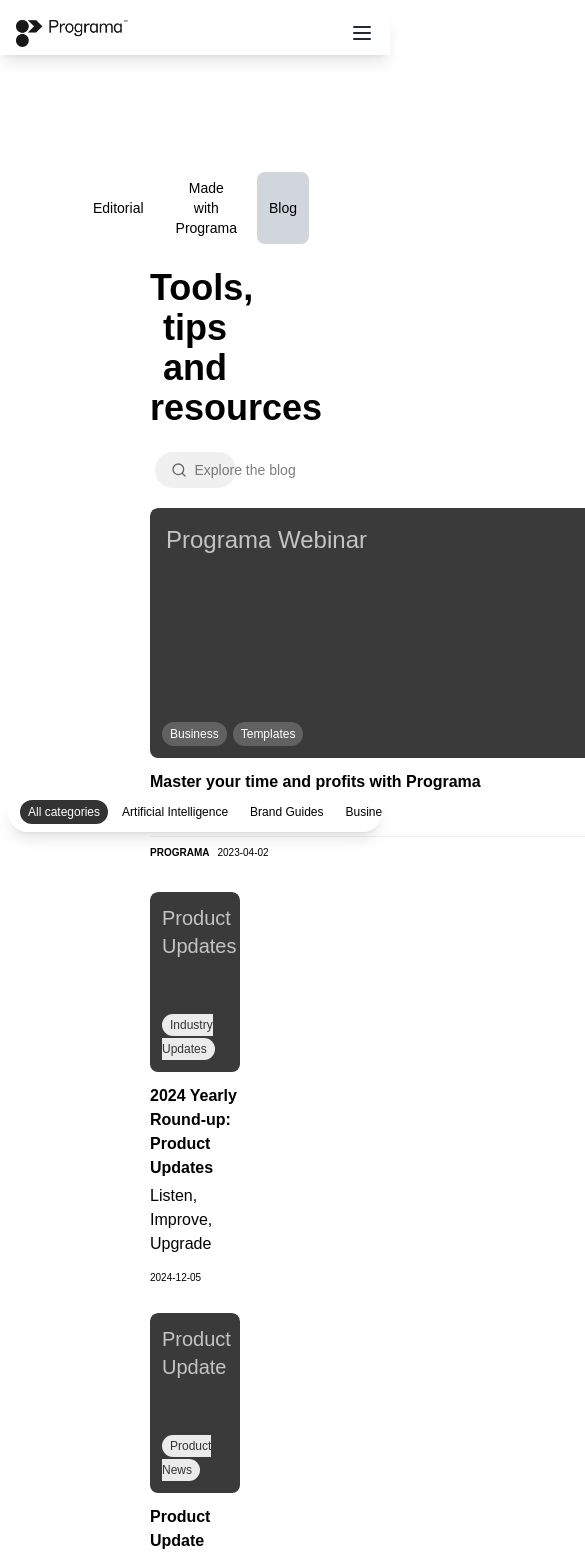
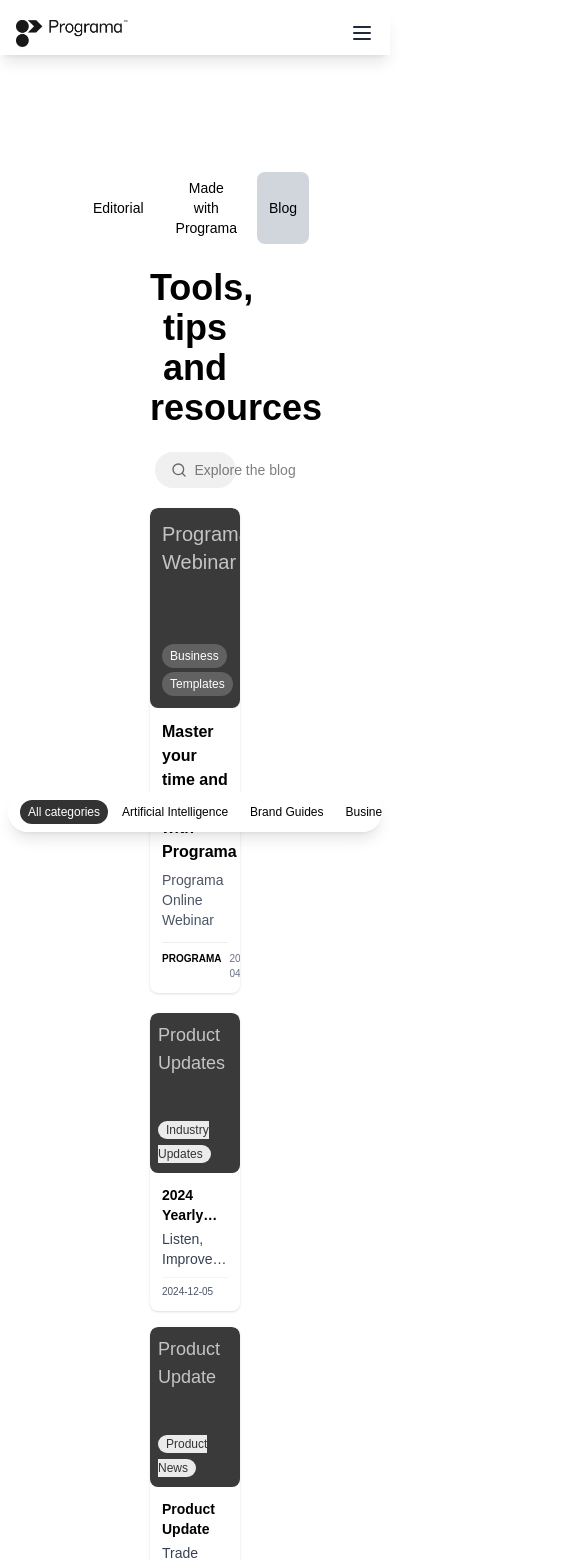
Before and after one commit to salmamehrez85/Programa, a Vue app: page /blog in a window 390 px wide. Shown: the top 1560 px of the page, 585 px wide, since content can reach past the window. Built offline with nearby package versions, Linux system fonts and the light colour scheme.

Commit message:
Responsive Pages

```diff
--- a/src/components/Blog Page/LeftColumn.vue
+++ b/src/components/Blog Page/LeftColumn.vue
@@ -1,29 +1,55 @@
 <template>
   <!-- .left-column-wrapper -->
-  <div class="min-h-full" :style="{ width: `${columnWidth}px` }">
+  <div class="min-h-full w-full" :style="{ maxWidth: columnWidth }">
     <!-- .left-column -->
-    <div class="relative" ref="leftColumn">
+    <div class="relative w-full" ref="leftColumn">
       <!-- .featured-item -->
-      <div class="rounded-lg sm:rounded-xl overflow-hidden bg-white" ref="featuredItem">
+      <div
+        class="rounded-lg sm:rounded-xl overflow-hidden bg-white shadow-sm"
+        ref="featuredItem"
+      >
         <!-- .featured-image -->
-        <div class="h-[250px] sm:h-[350px] md:h-[400px] lg:h-[472px] bg-[#3a3a3a] relative rounded-lg sm:rounded-xl">
+        <div
+          class="h-[200px] sm:h-[250px] md:h-[350px] lg:h-[472px] bg-[#3a3a3a] relative rounded-lg sm:rounded-xl"
+        >
           <!-- .featured-title -->
-          <div class="absolute top-4 left-4 sm:top-5 md:top-6 lg:top-7.5 sm:left-5 md:left-6 lg:left-7.5 text-2xl sm:text-3xl md:text-4xl lg:text-[60px] text-white/70 font-medium">Programa Webinar</div>
+          <div
+            class="absolute top-3 left-3 sm:top-4 md:top-6 lg:top-7 sm:left-4 md:left-6 lg:left-7 text-xl sm:text-2xl md:text-3xl lg:text-5xl text-white/70 font-medium"
+          >
+            Programa Webinar
+          </div>
           <!-- .featured-tags -->
-          <div class="absolute bottom-3 left-3 sm:bottom-4 sm:left-4 md:bottom-5 md:left-5 flex gap-1.5 sm:gap-2 md:gap-2.5">
-            <span v-for="(tag, index) in featuredTags" :key="index" class="px-2 py-1 sm:px-3 sm:py-1.5 md:px-3.5 md:py-1.5 bg-white/20 rounded-[20px] text-xs sm:text-sm text-white">{{ tag }}</span>
+          <div
+            class="absolute bottom-3 left-3 sm:bottom-4 sm:left-4 md:bottom-5 md:left-5 flex flex-wrap gap-1 sm:gap-2 md:gap-2.5"
+          >
+            <span
+              v-for="(tag, index) in featuredTags"
+              :key="index"
+              class="px-2 py-1 sm:px-2.5 sm:py-1 md:px-3 md:py-1.5 bg-white/20 rounded-full text-xs sm:text-sm text-white"
+              >{{ tag }}</span
+            >
           </div>
         </div>
         <!-- .featured-content -->
-        <div class="py-3 sm:py-4 md:py-5">
-          <h2 class="m-0 mb-1.5 sm:mb-2 md:mb-2.5 font-semibold text-base sm:text-lg md:text-xl">Master your time and profits with Programa</h2>
-          <h3 class="m-0 mb-3 sm:mb-4 md:mb-5 text-base sm:text-lg md:text-xl font-normal">Programa Online Webinar</h3>
+        <div class="px-3 sm:px-4 md:px-5 py-3 sm:py-4 md:py-5">
+          <h2
+            class="m-0 mb-1.5 sm:mb-2 md:mb-2.5 font-semibold text-base sm:text-lg md:text-xl"
+          >
+            Master your time and profits with Programa
+          </h2>
+          <h3
+            class="m-0 mb-3 sm:mb-4 md:mb-5 text-sm sm:text-base md:text-lg font-normal text-gray-600"
+          >
+            Programa Online Webinar
+          </h3>
           <!-- .featured-meta -->
-          <div class="flex pt-2 sm:pt-3 md:pt-4 border-t border-[#eee] text-[10px] sm:text-xs">
+          <div
+            class="flex pt-2 sm:pt-3 md:pt-4 border-t border-[#eee] text-[10px] sm:text-xs"
+          >
             <!-- .program-label -->
             <div class="font-semibold mr-2 sm:mr-2.5">PROGRAMA</div>
             <!-- .date -->
-            <div>2023-04-02</div>
+            <div class="text-gray-500">2023-04-02</div>
           </div>
         </div>
       </div>
@@ -32,28 +58,41 @@
 </template>
 
 <script setup>
-import { ref, onMounted, onUnmounted } from 'vue';
+import { ref, onMounted, onUnmounted, computed } from "vue";
 
 const props = defineProps({
   navbarHeight: {
     type: Number,
-    default: 80
-  }
+    default: 80,
+  },
 });
 
 // Featured item tags
-const featuredTags = ['Business', 'Templates'];
+const featuredTags = ["Business", "Templates"];
 
 // Refs for scroll behavior
 const leftColumn = ref(null);
 const featuredItem = ref(null);
 const isLeftColumnFixed = ref(false);
-const columnWidth = ref(708); // Default width
+
+// Responsive column width
+const columnWidth = computed(() => {
+  if (window.innerWidth < 640) {
+    return "100%";
+  } else if (window.innerWidth < 768) {
+    return "100%";
+  } else if (window.innerWidth < 1024) {
+    return "648px";
+  } else {
+    return "650px";
+  }
+});
 
 // Scroll behavior state
 let leftColumnHeight = 0;
 let leftColumnTop = 0;
 let documentHeight = 0;
+let windowWidth = 0;
 
 // Set up scroll behavior
 onMounted(() => {
@@ -61,11 +100,8 @@
   updateMeasurements();
 
   // Add event listeners
-  window.addEventListener('scroll', handleScroll);
-  window.addEventListener('resize', () => {
-    updateMeasurements();
-    handleScroll();
-  });
+  window.addEventListener("scroll", handleScroll);
+  window.addEventListener("resize", handleResize);
 
   // Initial check
   handleScroll();
@@ -73,9 +109,15 @@
 
 // Clean up event listeners on unmount
 onUnmounted(() => {
-  window.removeEventListener('scroll', handleScroll);
-  window.removeEventListener('resize', updateMeasurements);
+  window.removeEventListener("scroll", handleScroll);
+  window.removeEventListener("resize", handleResize);
 });
+
+// Handle resize event
+const handleResize = () => {
+  updateMeasurements();
+  handleScroll();
+};
 
 // Update measurements function
 const updateMeasurements = () => {
@@ -84,13 +126,7 @@
   leftColumnHeight = leftColumn.value.offsetHeight;
   leftColumnTop = leftColumn.value.getBoundingClientRect().top + window.scrollY;
   documentHeight = document.documentElement.scrollHeight;
-
-  // Responsive width adjustment
-  if (window.innerWidth < 768) {
-    columnWidth.value = '100%';
-  } else {
-    columnWidth.value = 708;
-  }
+  windowWidth = window.innerWidth;
 };
 
 // Handle scroll event
@@ -98,13 +134,13 @@
   if (!leftColumn.value) return;
 
   // Don't apply sticky behavior on mobile
-  if (window.innerWidth < 768) {
+  if (windowWidth < 768) {
     if (isLeftColumnFixed.value) {
       isLeftColumnFixed.value = false;
-      leftColumn.value.style.position = 'relative';
-      leftColumn.value.style.top = 'auto';
-      leftColumn.value.style.bottom = 'auto';
-      leftColumn.value.style.width = '100%';
+      leftColumn.value.style.position = "relative";
+      leftColumn.value.style.top = "auto";
+      leftColumn.value.style.bottom = "auto";
+      leftColumn.value.style.width = "100%";
     }
     return;
   }
@@ -117,28 +153,29 @@
   const maxScroll = documentHeight - windowHeight;
 
   // Check if we're near the bottom of the page
-  const isNearBottom = scrollY > maxScroll + 200;
+  const isNearBottom = scrollY > maxScroll - 200;
 
   // Make column sticky when it reaches the navbar
   if (leftColumnRelativeTop <= props.navbarHeight && !isNearBottom) {
     if (!isLeftColumnFixed.value) {
       isLeftColumnFixed.value = true;
 
-      // Fix the left column in place with the stored width
-      leftColumn.value.style.position = 'fixed';
+      // Fix the left column in place with the calculated width
+      leftColumn.value.style.position = "fixed";
       leftColumn.value.style.top = `${props.navbarHeight}px`; // Position it right below navbar
-      leftColumn.value.style.bottom = 'auto';
-      leftColumn.value.style.width = `${columnWidth.value}px`;
+      leftColumn.value.style.bottom = "auto";
+      leftColumn.value.style.width =
+        columnWidth.value === "100%" ? "100%" : columnWidth.value;
     }
   } else {
     if (isLeftColumnFixed.value) {
       isLeftColumnFixed.value = false;
 
       // Return to normal flow but preserve width
-      leftColumn.value.style.position = 'relative';
-      leftColumn.value.style.top = 'auto';
-      leftColumn.value.style.bottom = 'auto';
-      leftColumn.value.style.width = `${columnWidth.value}px`;
+      leftColumn.value.style.position = "relative";
+      leftColumn.value.style.top = "auto";
+      leftColumn.value.style.bottom = "auto";
+      leftColumn.value.style.width = "100%";
     }
   }
 };
--- a/src/components/Blog Page/RightColumn.vue
+++ b/src/components/Blog Page/RightColumn.vue
@@ -1,134 +1,195 @@
 <template>
   <!-- .right-column -->
-    <div class="grid grid-cols-1 sm:grid-cols-2 gap-4 sm:gap-5 content-start" ref="rightColumn">
+  <div
+    class="grid grid-cols-1 sm:grid-cols-2 gap-4 sm:gap-5 lg:gap-6 content-start"
+    ref="rightColumn"
+  >
     <div
       v-for="(item, index) in filteredItems"
       :key="index"
-        class="rounded-lg sm:rounded-xl overflow-hidden bg-white"
+      class="rounded-lg sm:rounded-xl overflow-hidden bg-white shadow-sm hover:shadow-md transition-shadow duration-200"
     >
       <!-- .item-image -->
-        <div class="h-[180px] sm:h-[200px] md:h-[228px] w-full sm:w-auto md:w-full lg:w-[342px] relative rounded-lg sm:rounded-xl" :class="{
+      <div
+        class="h-[160px] sm:h-[180px] md:h-[200px] lg:h-[228px] w-full relative rounded-lg sm:rounded-xl"
+        :class="{
           'bg-[#3a3a3a]': item.colorClass === 'bg-dark',
           'bg-[#ffffaa]': item.colorClass === 'bg-yellow',
-          'bg-[#f5f5f5]': item.colorClass === 'bg-light'
-        }">
+          'bg-[#f5f5f5]': item.colorClass === 'bg-light',
+        }"
+      >
         <!-- .item-title -->
-          <div class="absolute top-3 left-3 sm:top-4 sm:left-4 md:top-5 md:left-5 text-xl sm:text-2xl md:text-[28px] font-medium" :class="{
+        <div
+          class="absolute top-2 left-2 sm:top-3 sm:left-3 md:top-4 md:left-4 lg:top-5 lg:left-5 text-lg sm:text-xl md:text-2xl lg:text-[28px] font-medium"
+          :class="{
             'text-white/70': item.colorClass === 'bg-dark',
-            'text-black/70': item.colorClass === 'bg-yellow' || item.colorClass === 'bg-light'
-          }">{{ item.title }}</div>
+            'text-black/70':
+              item.colorClass === 'bg-yellow' || item.colorClass === 'bg-light',
+          }"
+        >
+          {{ item.title }}
+        </div>
         <!-- .item-tags -->
-          <div class="absolute bottom-3 left-3 sm:bottom-3.5 sm:left-3.5 md:bottom-4 md:left-4">
-            <span class="px-2 py-1 sm:px-3 sm:py-1.5 md:px-3.5 md:py-1.5 bg-white/90 rounded-[20px] text-xs sm:text-sm text-[#333]">{{ item.tag }}</span>
+        <div
+          class="absolute bottom-2 left-2 sm:bottom-3 sm:left-3 md:bottom-4 md:left-4"
+        >
+          <span
+            class="px-2 py-0.5 sm:px-2.5 sm:py-1 md:px-3 md:py-1.5 bg-white/90 rounded-full text-xs sm:text-sm text-[#333]"
+            >{{ item.tag }}</span
+          >
         </div>
       </div>
       <!-- .item-content -->
-        <div class="py-3 sm:py-4 md:py-5">
-          <h3 class="m-0 mb-1 sm:mb-1.5 text-base sm:text-lg md:text-xl font-semibold">{{ item.heading }}</h3>
-          <h4 class="m-0 mb-2 sm:mb-3 md:mb-4 text-base sm:text-lg md:text-xl font-normal">{{ item.subheading }}</h4>
+      <div class="p-3 sm:p-4 md:p-5">
+        <h3
+          class="m-0 mb-1 sm:mb-1.5 md:mb-2 text-sm sm:text-base md:text-lg lg:text-xl font-semibold line-clamp-2"
+        >
+          {{ item.heading }}
+        </h3>
+        <h4
+          class="m-0 mb-2 sm:mb-2.5 md:mb-3 text-sm sm:text-base md:text-lg font-normal text-gray-700 line-clamp-2"
+        >
+          {{ item.subheading }}
+        </h4>
         <!-- .item-meta -->
-          <div class="pt-1.5 sm:pt-2 md:pt-2.5 text-[10px] sm:text-xs">
+        <div
+          class="pt-1.5 sm:pt-2 md:pt-2.5 border-t border-gray-100 text-[10px] sm:text-xs text-gray-600"
+        >
           <!-- .item-author -->
-            <div v-if="item.author" class="font-semibold mb-1 sm:mb-1.5">{{ item.author }}</div>
+          <div
+            v-if="item.author"
+            class="font-semibold mb-0.5 sm:mb-1 md:mb-1.5"
+          >
+            {{ item.author }}
+          </div>
           <!-- .item-date -->
           <div>{{ item.date }}</div>
         </div>
       </div>
     </div>
+
+    <!-- Empty state when no items match filters -->
+    <div
+      v-if="filteredItems.length === 0"
+      class="col-span-1 sm:col-span-2 p-8 text-center bg-gray-50 rounded-lg"
+    >
+      <p class="text-gray-500 text-lg">No items match your current filters.</p>
+    </div>
   </div>
 </template>
 
 <script setup>
-  import { ref, computed } from 'vue';
+import { ref, computed, watch } from "vue";
+
+// Define emits first before using them
+const emit = defineEmits(["filterChange"]);
 
 const props = defineProps({
   searchQuery: {
     type: String,
-      default: ''
+    default: "",
   },
   selectedCategory: {
     type: String,
-      default: 'All categories'
-    }
+    default: "All categories",
+  },
 });
 
 // Sample data for right column items
 const items = ref([
   {
-      title: 'Product Updates',
-      tag: 'Industry Updates',
-      heading: '2024 Yearly Round-up: Product Updates',
-      subheading: 'Listen, Improve, Upgrade',
-      date: '2024-12-05',
-      colorClass: 'bg-dark'
+    title: "Product Updates",
+    tag: "Industry Updates",
+    heading: "2024 Yearly Round-up: Product Updates",
+    subheading: "Listen, Improve, Upgrade",
+    date: "2024-12-05",
+    colorClass: "bg-dark",
   },
   {
-      title: 'Product Update',
-      tag: 'Product News',
-      heading: 'Product Update',
-      subheading: 'Trade Portal Marketplace',
-      date: '2024-11-25',
-      colorClass: 'bg-dark'
+    title: "Product Update",
+    tag: "Product News",
+    heading: "Product Update",
+    subheading: "Trade Portal Marketplace",
+    date: "2024-11-25",
+    colorClass: "bg-dark",
   },
   {
-      title: 'Marketing 12',
-      tag: 'Business',
-      heading: 'Build a Brand Clients Trust',
-      subheading: 'Marketing for Interior Designers',
-      author: 'SEBASTIAN GEBHARDI, MARKET YOUR ARCHITECTURE',
-      date: '2023-04-04',
-      colorClass: 'bg-yellow'
+    title: "Marketing 12",
+    tag: "Business",
+    heading: "Build a Brand Clients Trust",
+    subheading: "Marketing for Interior Designers",
+    author: "SEBASTIAN GEBHARDI, MARKET YOUR ARCHITECTURE",
+    date: "2023-04-04",
+    colorClass: "bg-yellow",
   },
   {
-      title: 'Marketing 11',
-      tag: 'Business',
-      heading: 'Trends You Can\'t Ignore',
-      subheading: 'Marketing for Interior Designers',
-      author: 'SEBASTIAN GEBHARDI, MARKET YOUR ARCHITECTURE',
-      date: '2023-03-27',
-      colorClass: 'bg-yellow'
+    title: "Marketing 11",
+    tag: "Business",
+    heading: "Trends You Can't Ignore",
+    subheading: "Marketing for Interior Designers",
+    author: "SEBASTIAN GEBHARDI, MARKET YOUR ARCHITECTURE",
+    date: "2023-03-27",
+    colorClass: "bg-yellow",
   },
   {
-      title: 'Design Issue',
-      tag: 'Interior Design',
-      heading: 'The Design Issue',
-      subheading: 'Exploring Interior Design Trends',
-      date: '2023-02-15',
-      colorClass: 'bg-light'
+    title: "Design Issue",
+    tag: "Interior Design",
+    heading: "The Design Issue",
+    subheading: "Exploring Interior Design Trends",
+    date: "2023-02-15",
+    colorClass: "bg-light",
   },
   {
-      title: 'Concept Design',
-      tag: 'Product News',
-      heading: 'Concept to Reality',
-      subheading: 'Product Design Process',
-      date: '2023-01-20',
-      colorClass: 'bg-dark'
+    title: "Concept Design",
+    tag: "Product News",
+    heading: "Concept to Reality",
+    subheading: "Product Design Process",
+    date: "2023-01-20",
+    colorClass: "bg-dark",
   },
   {
-      title: 'AI Tools',
-      tag: 'Artificial Intelligence',
-      heading: 'AI for Designers',
-      subheading: 'Tools to Enhance Your Workflow',
-      date: '2022-12-10',
-      colorClass: 'bg-dark'
-    }
+    title: "AI Tools",
+    tag: "Artificial Intelligence",
+    heading: "AI for Designers",
+    subheading: "Tools to Enhance Your Workflow",
+    date: "2022-12-10",
+    colorClass: "bg-dark",
+  },
 ]);
+
+// Get unique categories for filter options
+const categories = computed(() => {
+  const uniqueTags = [...new Set(items.value.map((item) => item.tag))];
+  return ["All categories", ...uniqueTags];
+});
 
 // Computed property for filtered items
 const filteredItems = computed(() =>
-    items.value.filter(item => {
-      const matchesSearch = !props.searchQuery ||
-        [item.heading, item.subheading]
-          .some(text => text.toLowerCase().includes(props.searchQuery.toLowerCase()));
+  items.value.filter((item) => {
+    const matchesSearch =
+      !props.searchQuery ||
+      [item.heading, item.subheading, item.title, item.tag].some((text) =>
+        text.toLowerCase().includes(props.searchQuery.toLowerCase())
+      );
 
-      const matchesCategory = props.selectedCategory === 'All categories' ||
+    const matchesCategory =
+      props.selectedCategory === "All categories" ||
       item.tag === props.selectedCategory;
 
     return matchesSearch && matchesCategory;
   })
 );
 
+// Emit event when filter results change - now emit is defined before this
+watch(
+  filteredItems,
+  (newItems) => {
+    emit("filterChange", newItems.length);
+  },
+  { immediate: true }
+);
+
 // Expose the rightColumn ref to the parent
 const rightColumn = ref(null);
-  defineExpose({ rightColumn });
+defineExpose({ rightColumn, categories });
 </script>
--- a/src/components/Home/DesignProjectsCarousel.vue
+++ b/src/components/Home/DesignProjectsCarousel.vue
@@ -130,15 +130,13 @@
           :key="index"
           class="flex-shrink-0 w-full"
         >
-          <div class="relative h-[300px] rounded-lg overflow-hidden group">
+          <div class="h-[300px] rounded-lg overflow-hidden group">
             <img
               :src="project.imageSrc"
               :alt="project.name"
               class="h-full w-full object-cover"
             />
-            <div
-              class="absolute inset-0 bg-opacity-20 flex items-center justify-center"
-            >
+            <div class="bg-opacity-20 flex items-center justify-center">
               <h3
                 class="text-white text-2xl font-bold tracking-wider text-center whitespace-pre-line"
               >
--- a/src/components/Pricing Page/HeroPricing.vue
+++ b/src/components/Pricing Page/HeroPricing.vue
@@ -3,16 +3,18 @@
 </script>
 
 <template>
-  <div class="min-h-screen flex flex-col pt-40">
+  <div class="min-h-screen flex flex-col pt-16 sm:pt-20 md:pt-28 lg:pt-40">
     <!-- Main Content -->
     <main class="flex-grow">
       <!-- Header Section -->
-      <div class="text-center py-6 md:py-13">
-        <div class="text-md mb-2 border-1 w-30 text-center ml-200 py-1 px-1">
+      <div class="text-center py-6 md:py-8 lg:py-12 px-4">
+        <div
+          class="inline-block text-sm sm:text-md mb-2 sm:mb-3 border border-gray-300 rounded-full py-1 px-3 sm:px-4 mx-auto"
+        >
           Interior Design
         </div>
         <h1
-          class="text-4xl md:text-6xl lg:text-8xl font-bold max-w-5xl mx-auto px-4"
+          class="text-3xl sm:text-4xl md:text-5xl lg:text-6xl xl:text-7xl 2xl:text-8xl font-bold max-w-xs sm:max-w-lg md:max-w-3xl lg:max-w-4xl xl:max-w-5xl mx-auto"
         >
           Switch to Programa and Save
         </h1>
@@ -21,10 +23,11 @@
   </div>
 </template>
 
-<style>
-/* Additional styles can be added here if needed */
-body {
-  font-family: -apple-system, BlinkMacSystemFont, "Segoe UI", Roboto, Helvetica,
-    Arial, sans-serif;
+<style scoped>
+/* Use scoped styles to avoid affecting other components */
+@media (max-width: 640px) {
+  h1 {
+    letter-spacing: -0.5px; /* Tighter letter spacing on mobile for better readability */
+  }
 }
 </style>
```
Also changed, not shown: src/components/Pricing Page/CustomerShowCase.vue (+73 -26 lines), src/components/Pricing Page/IndustryPartnersSlideShow.vue (+11 -11 lines), src/components/Pricing Page/Statics.vue (+9 -7 lines). Lines whose indentation alone changed are shown as unchanged.
